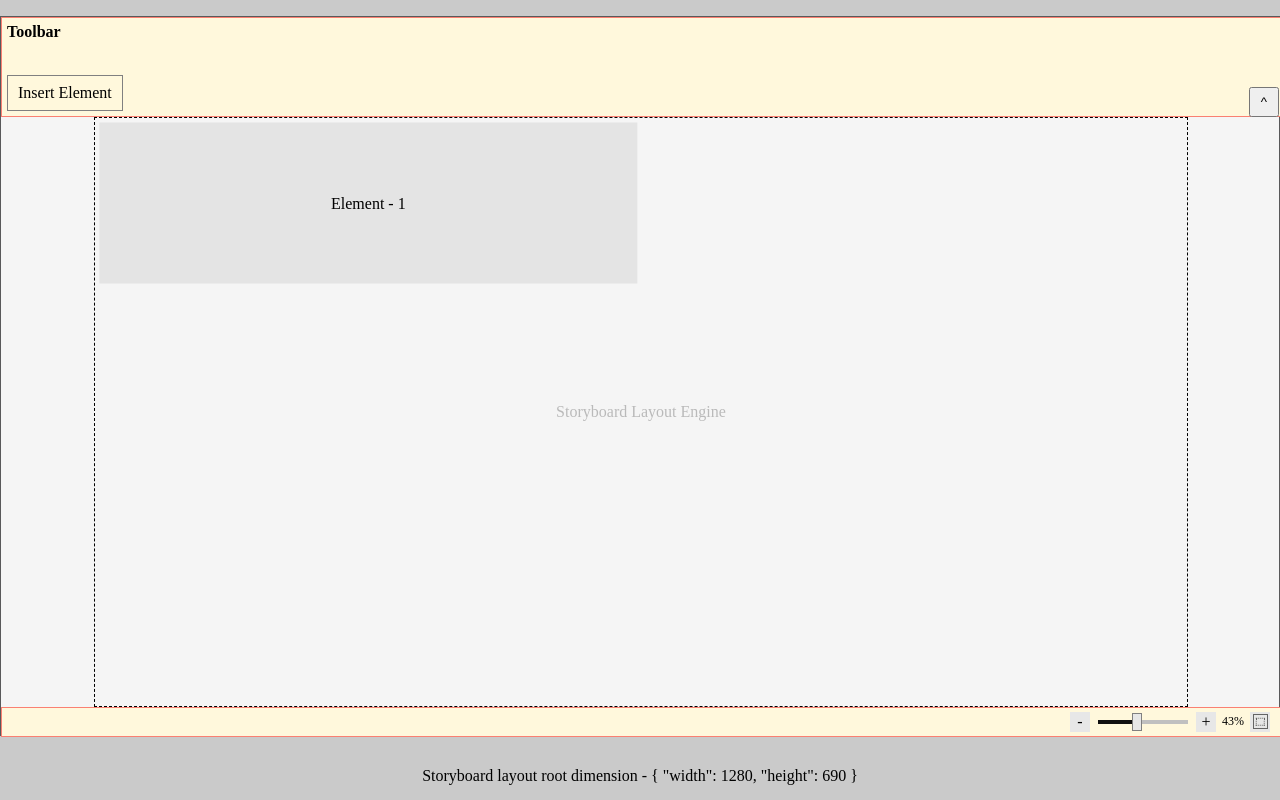
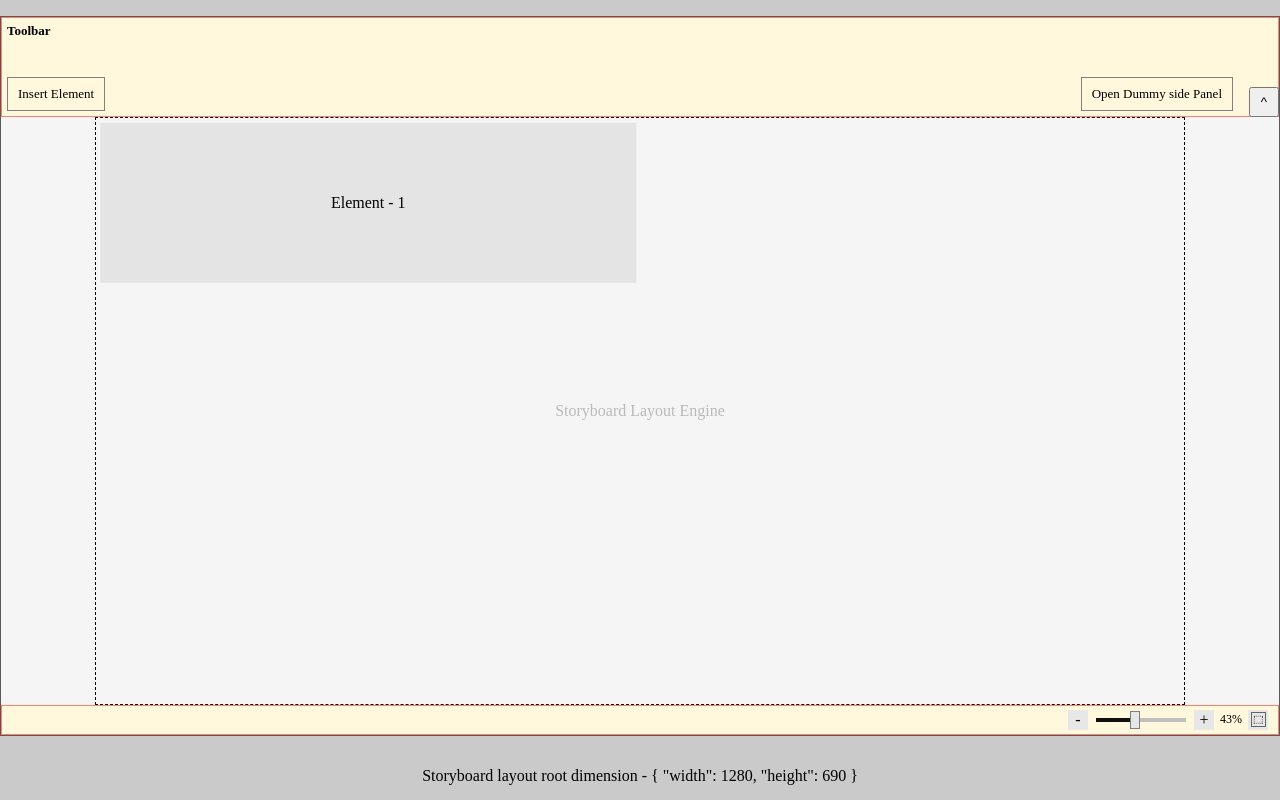
Before and after one commit to ThayalanGR/storyboard-engine, a React (Create React App) app: page / in a window 1280 px wide. Built offline with nearby package versions, Linux system fonts and the light colour scheme.

Commit message:
feat: dummy side panel integration done

```diff
--- /dev/null
+++ b/src/Storyboard/DummySidePanel.tsx
@@ -0,0 +1,12 @@
+import React from 'react'
+import { IDimension } from './Storyboard.store'
+
+export default function DummySidePanel(props: { dimension: IDimension }) {
+    // props
+    const { dimension } = props
+
+    // paint
+    return (
+        <div className='dummy-side-panel-wrapper' style={{ ...dimension }}>DummySidePanel</div>
+    )
+}
--- a/src/Storyboard/Storyboard.store.ts
+++ b/src/Storyboard/Storyboard.store.ts
@@ -9,6 +9,9 @@ export interface IStoryboardStore {
 
   scaleControls: IStoryboardScaleControls;
   updateScaleControls: (scaleControls: IStoryboardScaleControls) => void;
+
+  sidePanel: boolean;
+  toggleSidePanel: (sidePanel: boolean) => void;
 }
 
 export interface IStoryboard {
@@ -71,7 +74,15 @@ export const useStoryboardStore = create<IStoryboardStore>((set) => ({
   updateScaleControls: (scaleControls) =>
     set(() => ({
       scaleControls
+    })),
+
+  sidePanel: false,
+  toggleSidePanel: (sidePanel) =>
+    set(() => ({
+      sidePanel
     }))
+
+
 }));
 
 export const STORYBOARD_CONSTANTS = {
--- a/src/Storyboard/StoryboardOrchestrator.tsx
+++ b/src/Storyboard/StoryboardOrchestrator.tsx
@@ -4,33 +4,44 @@ import StoryboardLayoutEngine from "./StoryboardLayoutEngine";
 import StoryboardToolbar from "./StoryboardToolbar";
 import ToolbarToggleButton from "./ToolbarToggleButton";
 import StoryboardControls from "./StoryboardControls";
+import DummySidePanel from "./DummySidePanel";
 
 export default function StoryboardOrchestrator() {
   // state
   const [showToolbar, setShowToolbar] = useState(true);
-  const { storyboard } = useStoryboardStore();
+  const { storyboard, sidePanel } = useStoryboardStore();
 
   // handlers
-  function getToolbarDimension(): IDimension {
+  function getToolbarDimension(sidePanelDimension: IDimension): IDimension {
     if (!showToolbar) return { width: 0, height: 0 };
-    return { width: visualContainerDimension.width, height: 100 };
+    return { width: visualContainerDimension.width - sidePanelDimension.width, height: 100 };
+  }
+  function getSidePanelDimension(): IDimension {
+    if (!sidePanel) return { width: 0, height: 0 };
+    return { width: 250, height: visualContainerDimension.height };
   }
 
   const toggleToolbar = () => setShowToolbar(!showToolbar);
 
   // compute
-  const visualContainerDimension: IDimension = {
+  const ORCHESTRATOR_BORDER_SIZE = 2; // 1 for each side
+  const visualContainerDimensionWrapperWidth: IDimension = {
     width: 1280,
     height: 720
   };
-  const toolbarDimension = getToolbarDimension();
+  const visualContainerDimension: IDimension = {
+    width: visualContainerDimensionWrapperWidth.width - ORCHESTRATOR_BORDER_SIZE,
+    height: visualContainerDimensionWrapperWidth.height - ORCHESTRATOR_BORDER_SIZE
+  };
+  const sidePanelDimension = getSidePanelDimension();
+  const toolbarDimension = getToolbarDimension(sidePanelDimension);
   const storyboardControlsDimension: IDimension = {
-    width: visualContainerDimension.width,
+    width: visualContainerDimension.width - sidePanelDimension.width,
     height: 30
   };
 
   const storyboardTargetDimension: IDimension = {
-    width: visualContainerDimension.width,
+    width: visualContainerDimension.width - sidePanelDimension.width,
     height:
       visualContainerDimension.height -
       toolbarDimension.height -
@@ -42,17 +53,19 @@ export default function StoryboardOrchestrator() {
     <>
       <div
         className="storyboard-orchestrator"
-        style={{ ...visualContainerDimension }}
+        style={{ ...visualContainerDimensionWrapperWidth }}
       >
-        {showToolbar && <StoryboardToolbar dimension={toolbarDimension} />}
+        <StoryboardToolbar dimension={toolbarDimension} />
         <ToolbarToggleButton
           toolbarDimension={toolbarDimension}
+          sidePanelDimension={sidePanelDimension}
           toggle={toggleToolbar}
         />
         <StoryboardLayoutEngine
           targetDimension={storyboardTargetDimension}
           storyboard={storyboard}
         />
+        {sidePanel && <DummySidePanel dimension={sidePanelDimension} />}
         <StoryboardControls dimension={storyboardControlsDimension} />
       </div>
       <div>
--- a/src/Storyboard/StoryboardToolbar.tsx
+++ b/src/Storyboard/StoryboardToolbar.tsx
@@ -7,7 +7,7 @@ const StoryboardToolbar = (props: { dimension: IDimension }) => {
   const { dimension } = props;
 
   // state
-  const { activeElementId, updateActiveElementId } = useStoryboardStore(({ activeElementId, updateActiveElementId }) => ({ activeElementId, updateActiveElementId }))
+  const { activeElementId, sidePanel, toggleSidePanel } = useStoryboardStore(({ activeElementId, sidePanel, toggleSidePanel }) => ({ activeElementId, sidePanel, toggleSidePanel }))
 
   // services
   const storyboardLayoutEngineService = StoryboardLayoutEngineService.getInstance()
@@ -23,6 +23,10 @@ const StoryboardToolbar = (props: { dimension: IDimension }) => {
   const deleteElement = () => {
     if (hasActiveElement)
       storyboardLayoutEngineService.deleteElement(activeElementId);
+  }
+
+  const openDummySidePanel = () => {
+    toggleSidePanel(!sidePanel)
   }
 
   // paint
@@ -46,6 +50,14 @@ const StoryboardToolbar = (props: { dimension: IDimension }) => {
             Delete Element
           </div>
         }
+        <div
+          className="toolbar-action-item"
+          role="button"
+          onClick={openDummySidePanel}
+          style={{ marginLeft: 'auto', marginRight: 40 }}
+        >
+          {sidePanel ? 'Close' : 'Open'} Dummy side Panel
+        </div>
       </div>
     </div>
   );
--- a/src/Storyboard/ToolbarToggleButton.tsx
+++ b/src/Storyboard/ToolbarToggleButton.tsx
@@ -3,14 +3,16 @@ import { IDimension } from "./Storyboard.store";
 
 export default function ToolbarToggleButton(props: {
   toolbarDimension: IDimension;
+  sidePanelDimension: IDimension;
   toggle: () => void;
 }) {
   // props
-  const { toolbarDimension, toggle } = props;
+  const { toolbarDimension, sidePanelDimension, toggle } = props;
 
   // compute
   const toggleButtonSize = 30;
   const hasToolbar = toolbarDimension.height > 0;
+  const hasSidePanel = sidePanelDimension.height > 0;
   const toggleTitle = hasToolbar ? "Hide toolbar" : "Show toolbar";
   const toggleIcon = hasToolbar ? "^" : ">";
 
@@ -18,7 +20,8 @@ export default function ToolbarToggleButton(props: {
   const style: CSSProperties = {
     width: toggleButtonSize,
     height: toggleButtonSize,
-    top: hasToolbar ? toolbarDimension.height - toggleButtonSize : 0
+    top: hasToolbar ? toolbarDimension.height - toggleButtonSize : 0,
+    right: hasSidePanel ? sidePanelDimension.width : 0
   };
 
   // paint
--- a/src/Storyboard/storyboard.css
+++ b/src/Storyboard/storyboard.css
@@ -28,6 +28,7 @@
 
   background-color: cornsilk;
   border: 1px solid salmon;
+  font-size: 13px;
 }
 
 .toolbar-action-items {
@@ -54,6 +55,19 @@
   scale: 0.9;
 }
 
+.dummy-side-panel-wrapper {
+  position: absolute;
+  top: 0;
+  right: 0;
+
+  display: grid;
+  place-items: center;
+  font-size: 13px;
+  font-weight: bold;
+  background-color: cornsilk;
+  border: 1px solid gray;
+}
+
 /* layout */
 .storyboard-layout-wrapper {
   display: grid;
@@ -62,9 +76,6 @@
 
 .storyboard-layout-core-scaled-container {
   border: 1px dashed black;
-  display: grid;
-
-  place-items: center;
   position: relative;
   overflow: hidden;
 }
```
